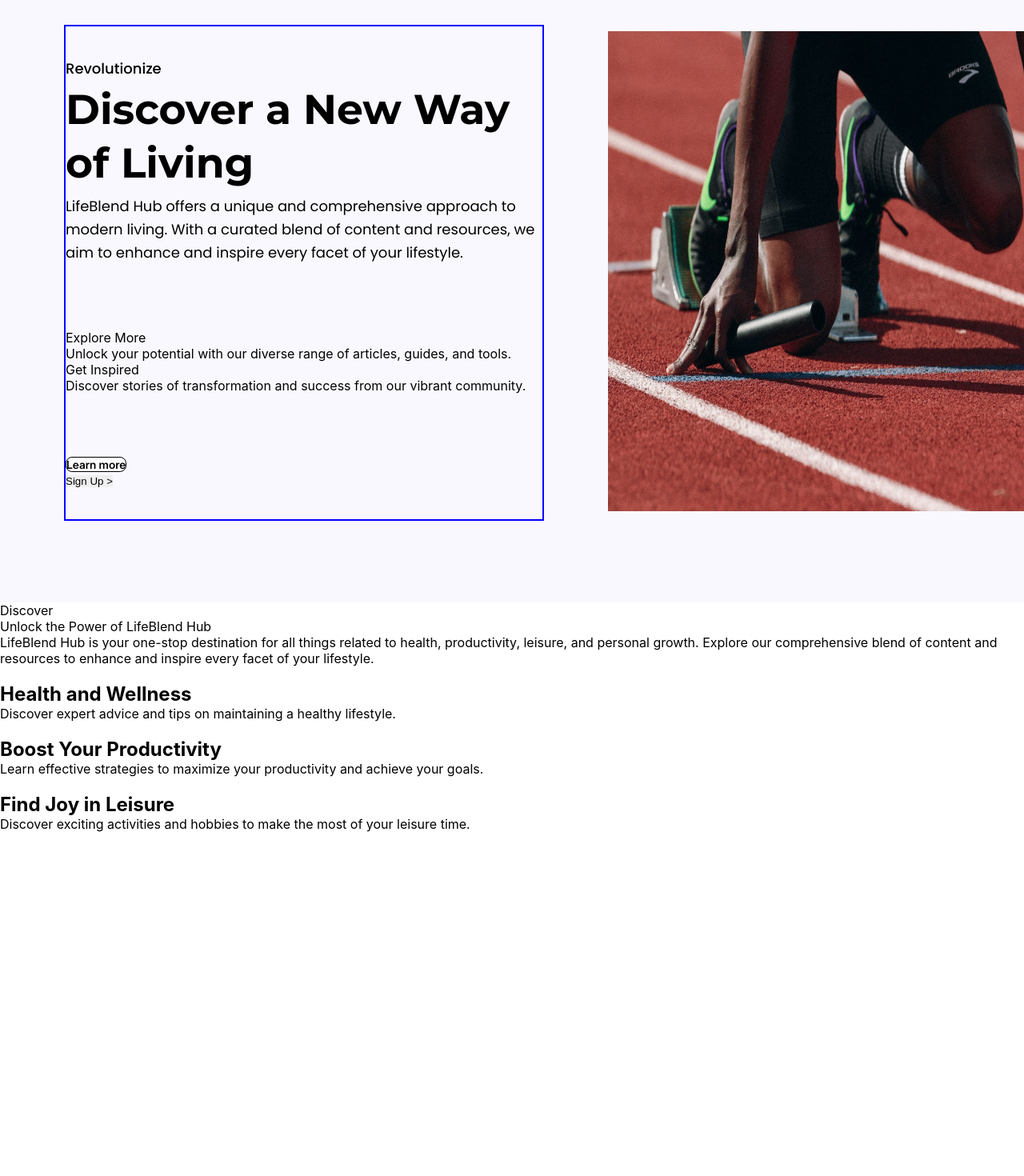
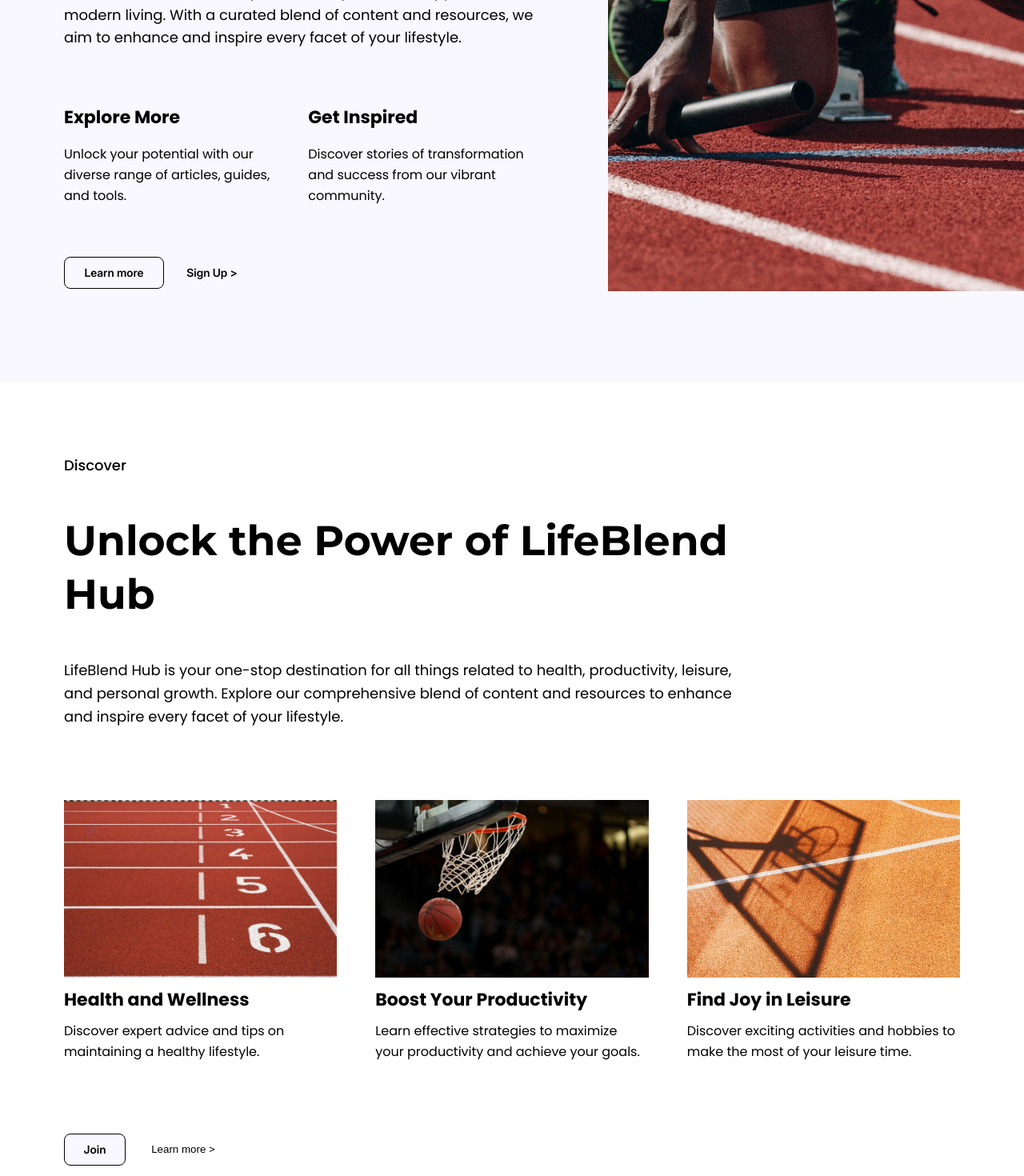
Before and after one commit to HolyGoose17/templateTask, a React (Create React App) app: page / in a window 1280 px wide. Shown: the part 1300-2770 px from the top of the page at 80% size. Before the commit the page ends 2340 px from the top, so only its background shows below. Built offline with nearby package versions, Linux system fonts and the light colour scheme.

Commit message:
create thurd section

```diff
--- a/src/App.css
+++ b/src/App.css
@@ -63,11 +63,11 @@
   box-sizing: border-box;
 }
 .wrapper {
-  max-width: 1440px;
+  max-width: 90rem;
 }
 .btn{
   font-family: var(--font-family-accent);
-  font-size: 14px;
+  font-size: 0.875rem;
   font-weight: 600;
   color: var(--color-dark);
   background-color: var(--color-light);
@@ -76,11 +76,11 @@
   border: 1px solid black;
 }
 .header {
-  width: 1440px;
-  height: 68px;
-  padding: 14px 24px;
+  width: 90rem;
+  height: 4.25rem;
+  padding: 0.875rem 1.5rem;
   background-color: var(--color-light);
-  position: absolute;
+  position: sticky;
   z-index: 9;
   display: flex;
   justify-content: space-between;
@@ -88,29 +88,29 @@
   text-align: center;
 }
 .header__left {
-  width: 968px;
-  height: 19px;
+  width: 60.5rem;
+  height: 1.1875rem;
   display: flex;
-  gap: 32px;
-  padding-left: 10px;
+  gap: 2rem;
+  padding-left: 0.625rem;
 }
 .header__btn {
   color: var(--color-dark);
   background-color: #fff;
   font-family: var(--font-family-accent);
-  font-size: 16px;
+  font-size: 1rem;
   font-weight: 400;
 }
 .header__right {
   display: flex;
   justify-content: flex-end;
-  width: 224px;
+  width: 14rem;
 }
 .header__right_btn{
   background-color: var(--color-dark);
   color: var(--color-light);
-  padding: 8px 24px;
-  height: 40px;
+  padding: 0.5rem 1.5rem;
+  height: 2.5rem;
 }
 .welcome {
   width: 100%;
@@ -118,52 +118,57 @@
   z-index: 7;
   display: flex;
   flex-direction: column;
-  gap: 74px;
-  top: -341px;
+  gap: 4.625rem;
+  margin-top: -25.8rem;
+  padding-bottom: 4.375rem;
   background-color: var(--color-light);
 }
 .welcome__img{
   width: 100%;
-  height: 1004px;
+  height: 62.75rem;
   object-fit: cover;
 }
 .welcome__content {
-  width: 1280px;
-  height: 151px;
-  margin-left: 80px;
+  width: 80rem;
+  height: 9.4375rem;
+  margin-left: 5rem;
   display: flex;
   justify-content: space-between;
   align-items: center;
 }
 .welcome__title {
-  width: 600px;
+  width: 37.5rem;
   font-family: var(--font-family-title);
-  font-size: 52px;
+  font-size: 3.25rem;
   font-weight: 700;
   line-height: 128%;
 }
 .welcome__info {
-  width: 600px;
-  height: 118px;
+  width: 37.5rem;
+  height: 7.375rem;
   display: flex;
   flex-direction: column;
-  gap: 24px;
+  gap: 1.5rem;
 }
 .welcome__description {
-  width: 560px;
-  height: 54px;
+  width: 35rem;
+  height: 3.375rem;
   font-family: var(--font-family-base);
-  font-size: 18px;
+  font-size: 1.125rem;
   font-weight: 400;
   line-height: 160%;
 }
 .welcome__actions {
   display: flex;
-  gap: 11px;
+  gap: 0.6875rem;
 }
 .welcome__btn {
-  width: 100px;
-  height: 40px;
+  width: 6.25rem;
+  height: 2.5rem;
+  font-family: var(--font-family-accent);
+  font-size: 0.875rem;
+  font-weight: 600;
+  line-height: 100%;
 }
 .welcome__btn:hover {
   transition: ease 0.5s;
@@ -171,66 +176,201 @@
   color: var(--color-light);
 }
 .hero {
-  height: 824px;
-  padding: 90px 80px;
+  height: 51.5rem;
+  padding: 5.625rem 5rem;
   display: flex;
   align-items: center;
-  gap: 80px;
+  gap: 5rem;
   background-color: var(--color-gray);
 }
 .hero__content {
-  width: 600px;
-  height: 620px;
-  border: 2px solid blue;
+  width: 37.5rem;
+  height: 38.75rem;
   display: flex;
   flex-direction: column;
-  justify-content: space-around;
+  justify-content: space-evenly;
   align-items: flex-start;
+  gap: 3rem;
 }
 .hero__lifeStyle {
+  display: flex;
+  flex-direction: column;
+  align-items: flex-start;
+  gap: 1rem;
 }
 .hero__moto {
-  width: 128px;
-  height: 32px;
+  width: 8rem;
+  height: 2rem;
   font-family: var(--font-family-base);
-  font-size: 18px;
+  font-size: 1.125rem;
   font-weight: 500;
   line-height: 150%;
 }
 .hero__title {
-  width: 600px;
-  height: 140px;
+  width: 37.5rem;
+  height: 8.75rem;
   font-family: var(--font-family-title);
-  font-size: 52px;
+  font-size: 3.25rem;
   font-weight: 700;
   line-height: 128%;
 }
 .hero__desc {
-  width: 600px;
-  height: 90px;
+  width: 37.5rem;
+  height: 5.625rem;
   font-family: var(--font-family-base);
-  font-size: 18px;
+  font-size: 1.125rem;
   font-weight: 400;
   line-height: 160%;
 }
 .hero__features {
+  display: flex;
+  gap: 1.5rem;
 }
 .hero__feature {
+  display: flex;
+  flex-direction: column;
+  gap: 1rem;
 }
 .hero__feature__title {
+  font-family: var(--font-family-base);
+  font-size: 1.375rem;
+  font-weight: 700;
+  line-height: 160%;
 }
 .hero__feature__desc {
-}
-.hero__feature {
-}
-.hero__feature__title {
-}
-.hero__feature__desc {
+  font-family: var(--font-family-base);
+  font-size: 1rem;
+  font-weight: 400;
+  line-height: 160%;
 }
 .hero__action{
+  display: flex;
+  gap: 1rem;
 }
-.hero__btn{}
+.hero__btn{
+  font-family: var(--font-family-accent);
+  font-size: 0.875rem;
+  font-weight: 600;
+  width: 7.8125rem;
+  height: 2.5rem;
+  display: flex;
+  align-items: center;
+  justify-content: center;
+  gap: 10px;
+  background-color: var(--color-gray);
+  border: 1px solid black;
+  border-radius: var(--radius);
+  cursor: pointer;
+}
+.hero__btn:hover {
+  transition: ease 0.5s;
+  background-color: var(--color-dark);
+  color: var(--color-light);
+}
+.arrow {
+  width: 5.5rem;
+  border: 0;
+}
+.arrow:hover {
+  background-color: var(--color-gray);
+  color: var(--color-dark);
+}
 .hero_img > img{
-  width: 600px;
-  height: 600px;
+  width: 37.5rem;
+  height: 37.5rem;
+  object-fit: cover;
 }
+.hub {
+  padding: 5.625rem 5rem;
+  display: flex;
+  flex-direction: column;
+  gap: 5rem;
+}
+.hub__content {
+  width: 53rem;
+  /* height: 18.1875rem; */
+  display: flex;
+  flex-direction: column;
+  gap: 3rem;
+}
+.hub__moto {
+  font-family: var(--font-family-base);
+  font-size: 1.125rem;
+  font-weight: 500;
+  line-height: 150%;
+}
+.hub__head {
+  font-family: var(--font-family-title);
+  font-size: 3.25rem;
+  font-weight: 700;
+  line-height: 128%;
+}
+.hub__body {
+  font-family: var(--font-family-base);
+  font-size: 1.125rem;
+  font-weight: 400;
+  line-height: 160%;
+}
+.hub__cards {
+  display: flex;
+  gap: 3rem;
+}
+.hub__card {
+  display: flex;
+  flex-direction: column;
+  justify-content: space-evenly;
+  width: 24.6875rem;
+  height: 21.625rem;
+}
+.hub__img{
+  width: 100%;
+  height: 13.875rem;
+  object-fit: cover;
+}
+.hub__title {
+  font-family: var(--font-family-base);
+  font-size: 1.375rem;
+  font-weight: 700;
+  line-height: 160%;
+}
+.hub__desc {
+  font-family: var(--font-family-base);
+  font-size: 1rem;
+  font-weight: 400;
+  line-height: 160%;
+}
+.hub_btns {
+  display: flex;
+  gap: 1rem;
+}
+.hub__btn {
+  font-family: var(--font-family-accent);
+  font-size: 0.875rem;
+  font-weight: 600;
+  width: 4.8125rem;
+  height: 2.5rem;
+  display: flex;
+  align-items: center;
+  justify-content: center;
+  gap: 10px;
+  background-color: var(--color-gray);
+  border: 1px solid black;
+  border-radius: var(--radius);
+  cursor: pointer;
+}
+.hub__btn:hover{
+  transition: ease 0.5s;
+  background-color: var(--color-dark);
+  color: var(--color-light);
+}
+.hub__btn_arrow{
+  width: 7rem;
+  height: 2.5rem;
+  display: flex;
+  align-items: center;
+  justify-content: center;
+  gap: 10px;
+  background-color: var(--color-light);
+  border-radius: var(--radius);
+  cursor: pointer;
+}
--- a/src/App.js
+++ b/src/App.js
@@ -64,10 +64,8 @@ function App() {
               </div>
             </div>
             <div className='hero__action'>
-              <button className='hero__btn btn'>Learn more</button>
-              <div>
-                <button className='hero__btn'>Sign Up <span className='hero__btn arrow'>{'>'}</span></button>
-              </div>
+              <button className='hero__btn'>Learn more</button>
+              <button className='arrow hero__btn'>Sign Up {'>'}</button>
             </div>
           </div>
             <div className='hero_img'>
@@ -79,43 +77,46 @@ function App() {
             <div class='hub__moto'>
               Discover
             </div>
-            <div class='hub__title'>
+            <div class='hub__head'>
               Unlock the Power of LifeBlend Hub
             </div>
-            <div class='hub__desc'>
+            <div class='hub__body'>
               LifeBlend Hub is your one-stop destination for all things related to health, productivity, leisure, and personal growth. Explore our comprehensive blend of content and resources to enhance and inspire every facet of your lifestyle.
             </div>
           </div>
           <div class='hub__cards'>
-            <div class='hub__health'>
-              <img class='' src='' alt=''></img>
-              <h2>
+            <div class='hub__card'>
+              <img className='hub__img' src='img/img3-1.jpg' alt='img2-1'></img>
+              <h2 class='hub__title'>
                 Health and Wellness
               </h2>
-              <p>
+              <p class='hub__desc'>
                 Discover expert advice and tips on maintaining a healthy lifestyle.
               </p>
             </div>
-            <div class='hub__prod'>
-              <img class='' src='' alt=''></img>
-              <h2>
+            <div class='hub__card'>
+              <img className='hub__img' src='img/img3-2.jpg' alt='img3-2'></img>
+              <h2 class='hub__title'>
                 Boost Your Productivity
               </h2>
-              <p>
+              <p class='hub__desc'>
                 Learn effective strategies to maximize your productivity and achieve your goals.
               </p>
             </div>
-            <div class='hub__joy'>
-              <img class='' src='' alt=''></img>
-              <h2>
+            <div class='hub__card'>
+              <img className='hub__img' src='img/img3-3.jpg' alt='img3-3'></img>
+              <h2 class='hub__title'>
                 Find Joy in Leisure
               </h2>
-              <p>
+              <p class='hub__desc'>
                 Discover exciting activities and hobbies to make the most of your leisure time.
               </p>
             </div>
           </div>
-          <div class='hub_btns'></div>
+          <div class='hub_btns'>
+            <button class='hub__btn'>Join</button>
+            <button class='hub__btn_arrow'>Learn more {'>'}</button>
+          </div>
         </section>
       </main>
     <footer></footer>
```
